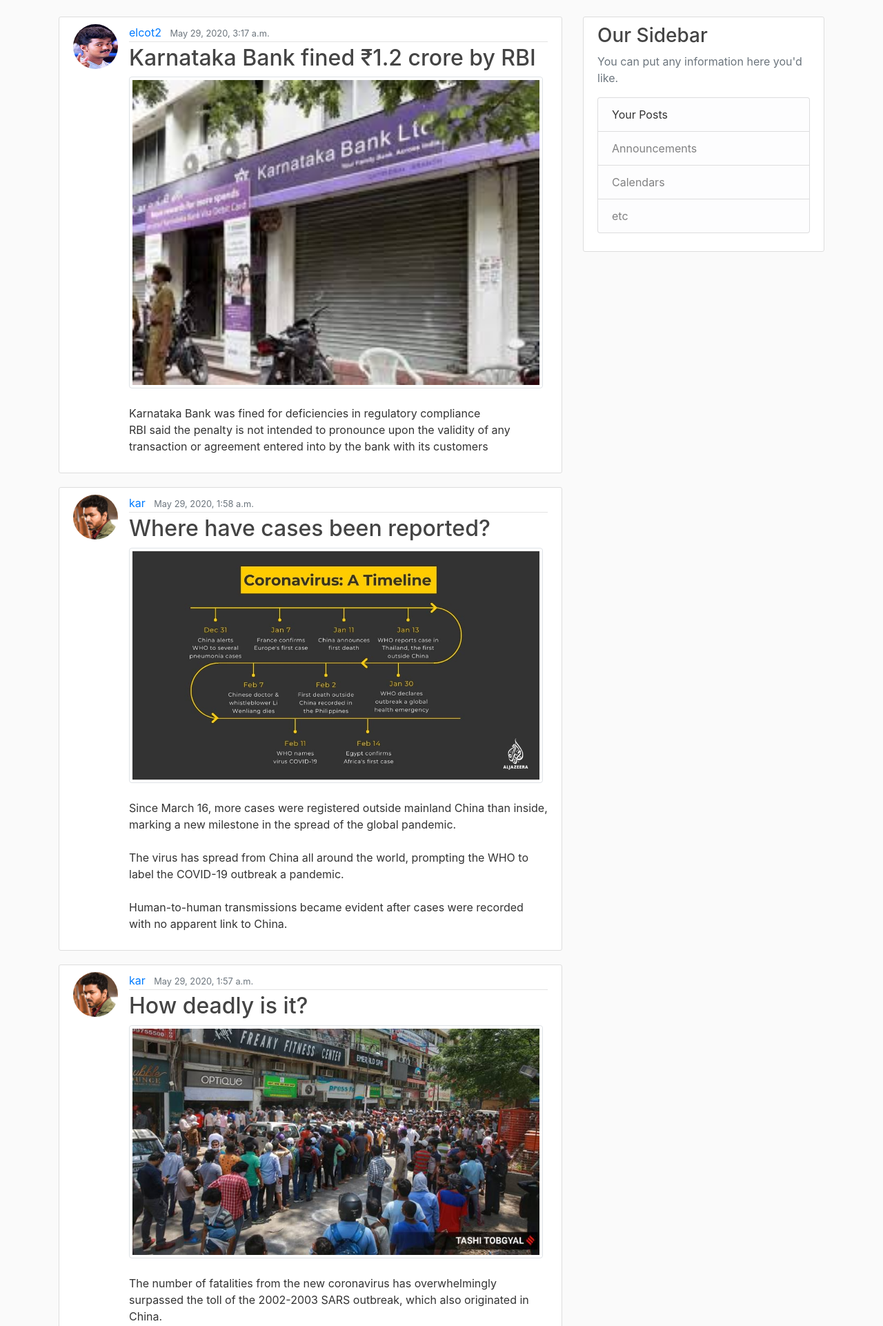
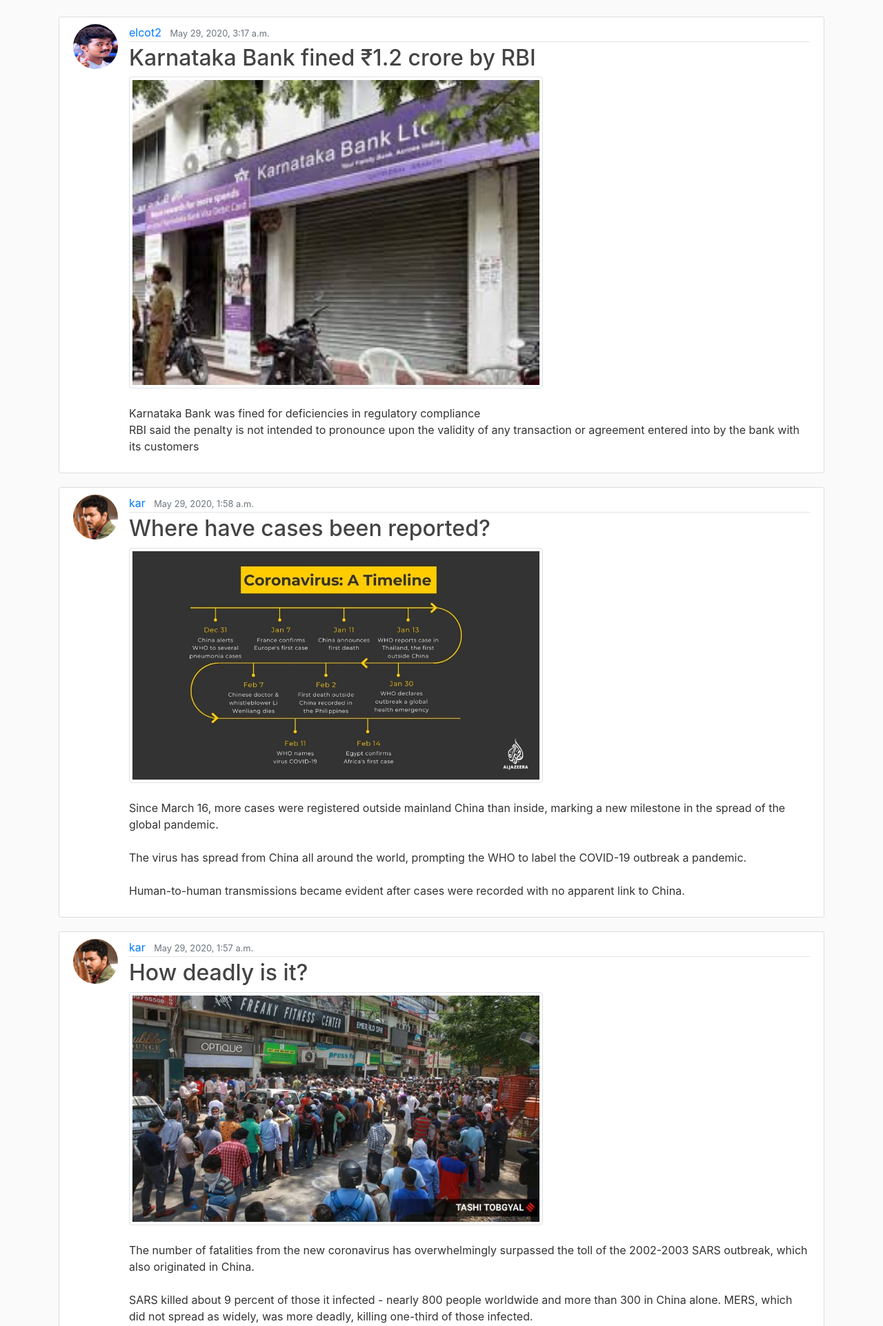
Before and after one commit to karthickkannan01/blogok, a Django app: page / in a window 1280 px wide. Shown: the part 56-1978 px from the top of the page at 69% size. Run offline with Django 3.2, Linux system fonts and the light colour scheme; data comes from the database, SQL or seed files in the repository; some libraries are stand-ins or nearby versions.

Commit message:
first commit

```diff
--- a/blogok/templates/base.html
+++ b/blogok/templates/base.html
@@ -42,21 +42,8 @@
     </header>
     <main role="main" class="container">
       <div class="row">
-        <div class="col-md-8">
+        <div class="col-md-12">
           {% block content %}{% endblock %}
-        </div>
-        <div class="col-md-4">
-          <div class="content-section">
-            <h3>Our Sidebar</h3>
-            <p class='text-muted'>You can put any information here you'd like.
-              <ul class="list-group">
-                <a class="list-group-item list-group-item-light">Your Posts</a>
-                <li class="list-group-item list-group-item-light">Announcements</li>
-                <li class="list-group-item list-group-item-light">Calendars</li>
-                <li class="list-group-item list-group-item-light">etc</li>
-              </ul>
-            </p>
-          </div>
         </div>
       </div>
     </main>
```
